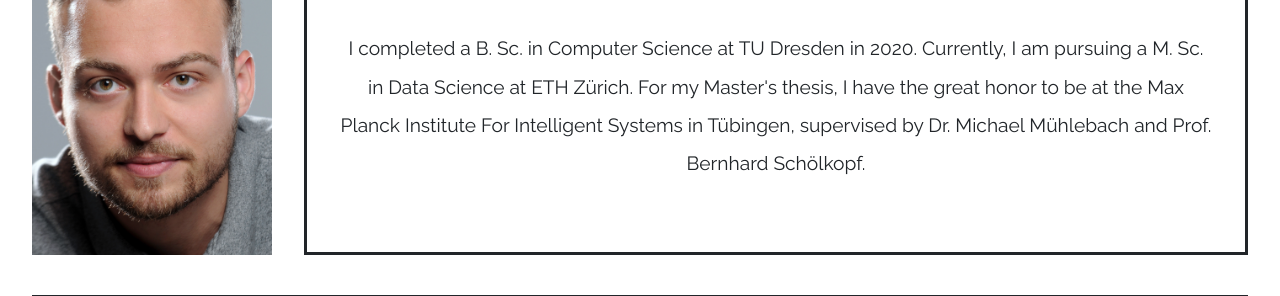
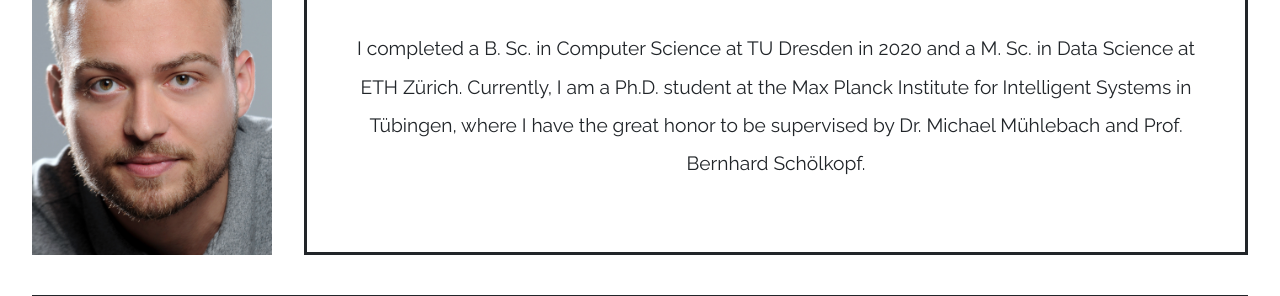
Before and after one commit to rudolfwilliam/rudolfwilliam.github.io, a plain HTML site: page index.html in a window 1280 px wide. Shown: the part 169-465 px from the top of the page. Drawn offline with Linux system fonts and the light colour scheme; a web font is replaced by a local one.

Commit message:
Update index.html

```diff
--- a/index.html
+++ b/index.html
@@ -19,8 +19,8 @@
         <div class="biography">
           <h2>Biography</h2>
           <p>
-            I completed a B. Sc. in Computer Science at TU Dresden in 2020. Currently, I am pursuing a M. Sc. in Data Science at ETH Zürich.
-            For my Master's thesis, I have the great honor to be at the Max Planck Institute For Intelligent Systems in Tübingen, supervised by Dr. Michael Mühlebach and Prof. Bernhard Schölkopf.
+            I completed a B. Sc. in Computer Science at TU Dresden in 2020 and a M. Sc. in Data Science at ETH Zürich.
+            Currently, I am a Ph.D. student at the Max Planck Institute for Intelligent Systems in Tübingen, where I have the great honor to be supervised by Dr. Michael Mühlebach and Prof. Bernhard Schölkopf.
           </p>
         </div>
         <div class="main">
```
